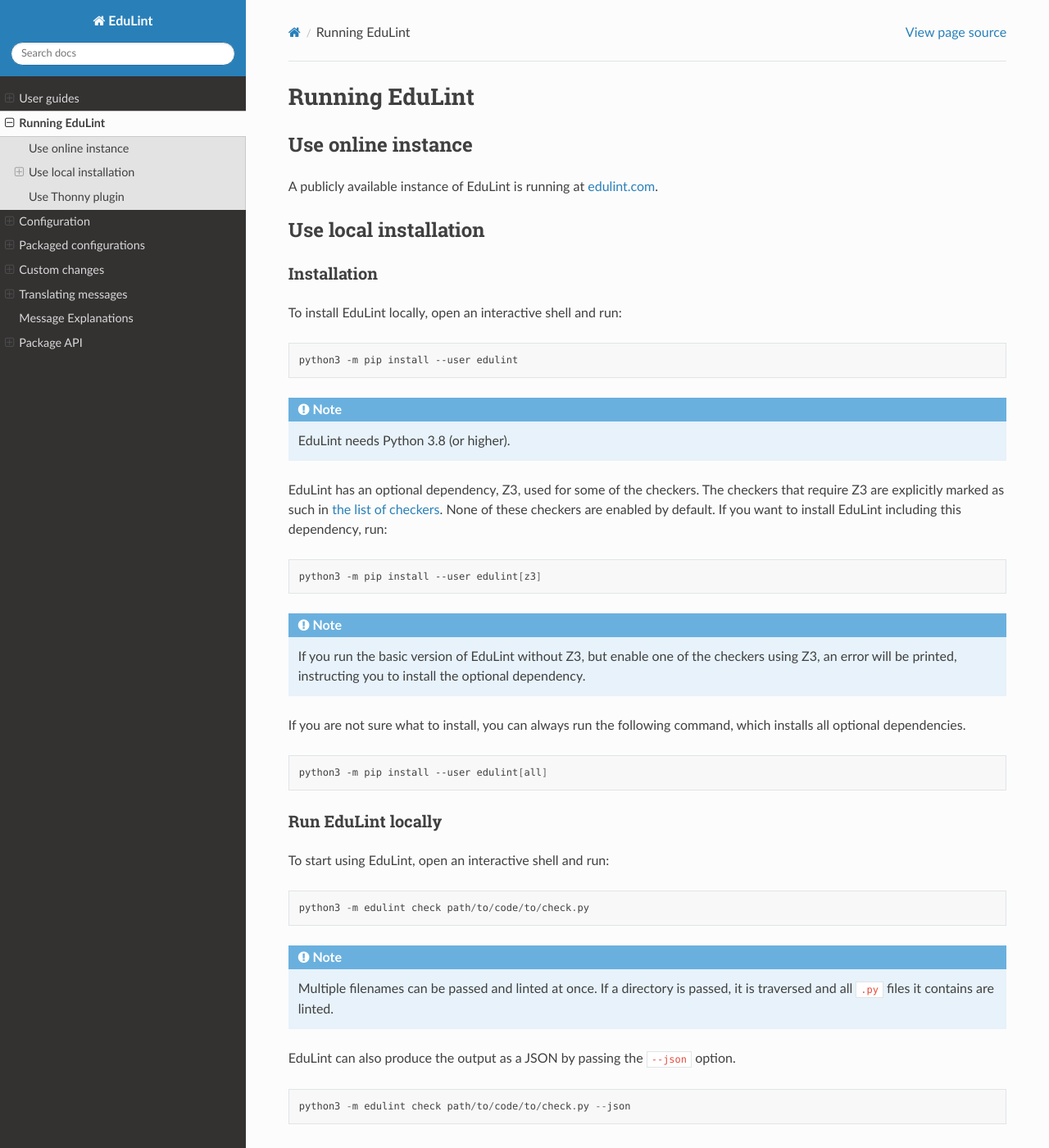
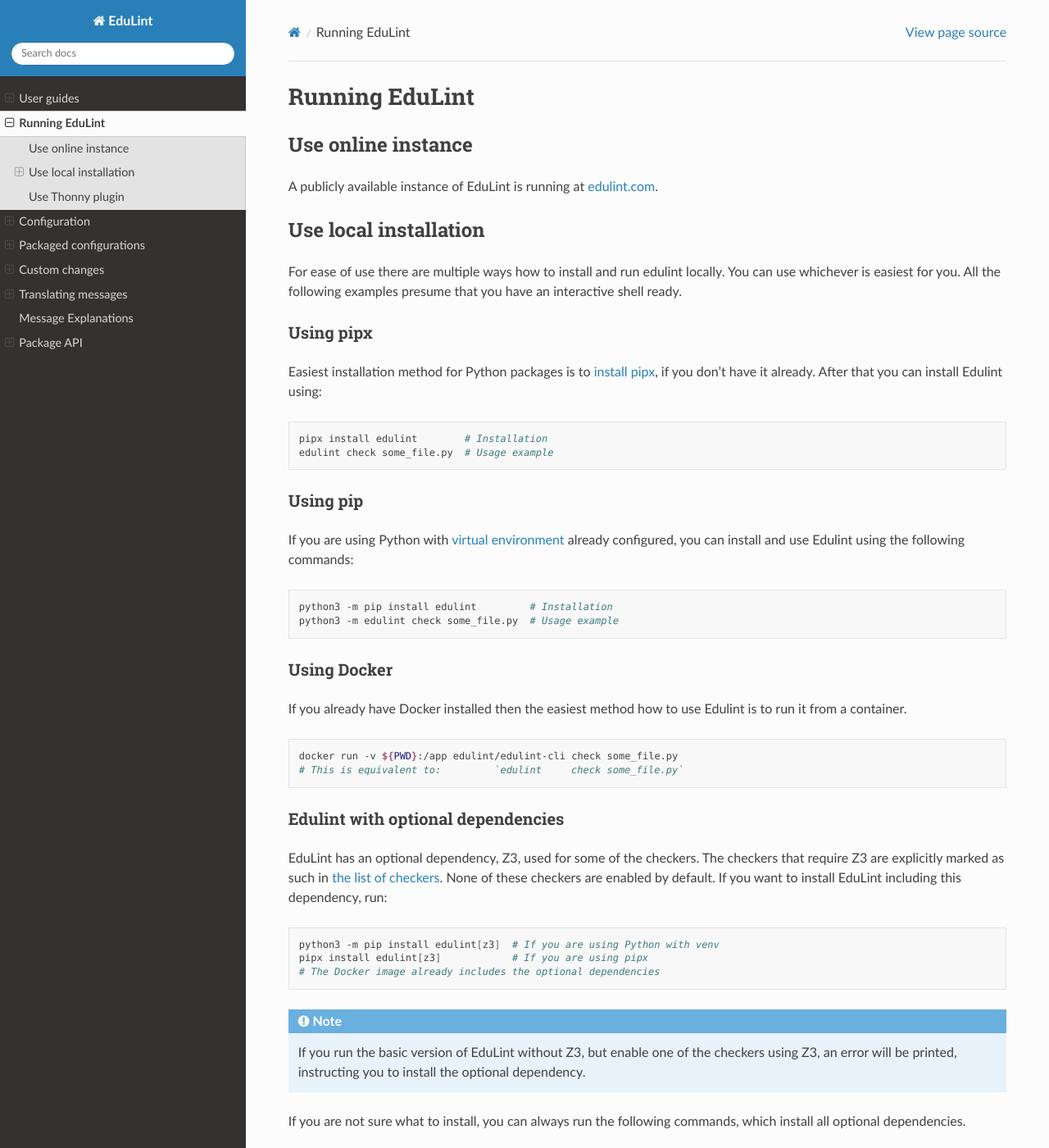
Before and after one commit to GiraffeReversed/edulint, a Sphinx documentation site: the page built from docs/source/running.rst, in a window 1280 px wide and 1400 px high. Shown: the whole window at 82% size. Built offline with Sphinx 7.4.7 and the Read the Docs theme 3.1.0, drawn with Linux system fonts in a browser that asks for light colours; the version number could not be read and is left out; some of the changed text lies outside the part shown.

Commit message:
docs: update instalation methods

```diff
--- a/docs/source/running.rst
+++ b/docs/source/running.rst
@@ -15,35 +15,65 @@
 Use local installation
 ^^^^^^^^^^^^^^^^^^^^^^
 
-Installation
-""""""""""""
+For ease of use there are multiple ways how to install and run edulint locally. You can use whichever is easiest for you. All the following examples presume that you have an interactive shell ready.
 
-To install EduLint locally, open an interactive shell and run:
+Using pipx
+==========
+
+Easiest installation method for Python packages is to `install pipx`_, if you don't have it already. After that you can install Edulint using:
+
+.. _install pipx: https://pipx.pypa.io/latest/installation/
 
 .. code:: bash
 
-    python3 -m pip install --user edulint
+   pipx install edulint        # Installation
+   edulint check some_file.py  # Usage example
 
-.. note::
-   EduLint needs Python 3.8 (or higher).
+Using pip
+=========
+
+If you are using Python with `virtual environment`_ already configured, you can install and use Edulint using the following commands:
+
+.. _virtual environment: https://www.geeksforgeeks.org/python/create-virtual-environment-using-venv-python/
+
+.. code:: bash
+
+   python3 -m pip install edulint         # Installation
+   python3 -m edulint check some_file.py  # Usage example
+
+Using Docker
+============
+
+If you already have Docker installed then the easiest method how to use Edulint is to run it from a container.
+
+.. code:: bash
+
+   docker run -v ${PWD}:/app edulint/edulint-cli check some_file.py
+   # This is equivalent to:         `edulint     check some_file.py`
+
+Edulint with optional dependencies
+==================================
 
 EduLint has an optional dependency, Z3, used for some of the checkers. The checkers that require Z3 are explicitly marked as such in :ref:`the list of checkers <checkers>`. None of these checkers are enabled by default. If you want to install EduLint including this dependency, run:
 
 .. code:: bash
 
-   python3 -m pip install --user edulint[z3]
+   python3 -m pip install edulint[z3]  # If you are using Python with venv
+   pipx install edulint[z3]            # If you are using pipx
+   # The Docker image already includes the optional dependencies
 
 .. note::
    If you run the basic version of EduLint without Z3, but enable one of the checkers using Z3, an error will be printed, instructing you to install the optional dependency.
 
-If you are not sure what to install, you can always run the following command, which installs all optional dependencies.
+If you are not sure what to install, you can always run the following commands, which install all optional dependencies.
 
 .. code:: bash
 
-   python3 -m pip install --user edulint[all]
+   python3 -m pip install edulint[all]  # If you are using Python with venv
+   pipx install edulint[all]            # If you are using pipx
 
-Run EduLint locally
-"""""""""""""""""""
+Additional usage examples
+=========================
 
 To start using EduLint, open an interactive shell and run:
 
```
Also changed, not shown: other parts of docs/source/running.rst (+1 -1 lines), README.md (+9 -18 lines).
